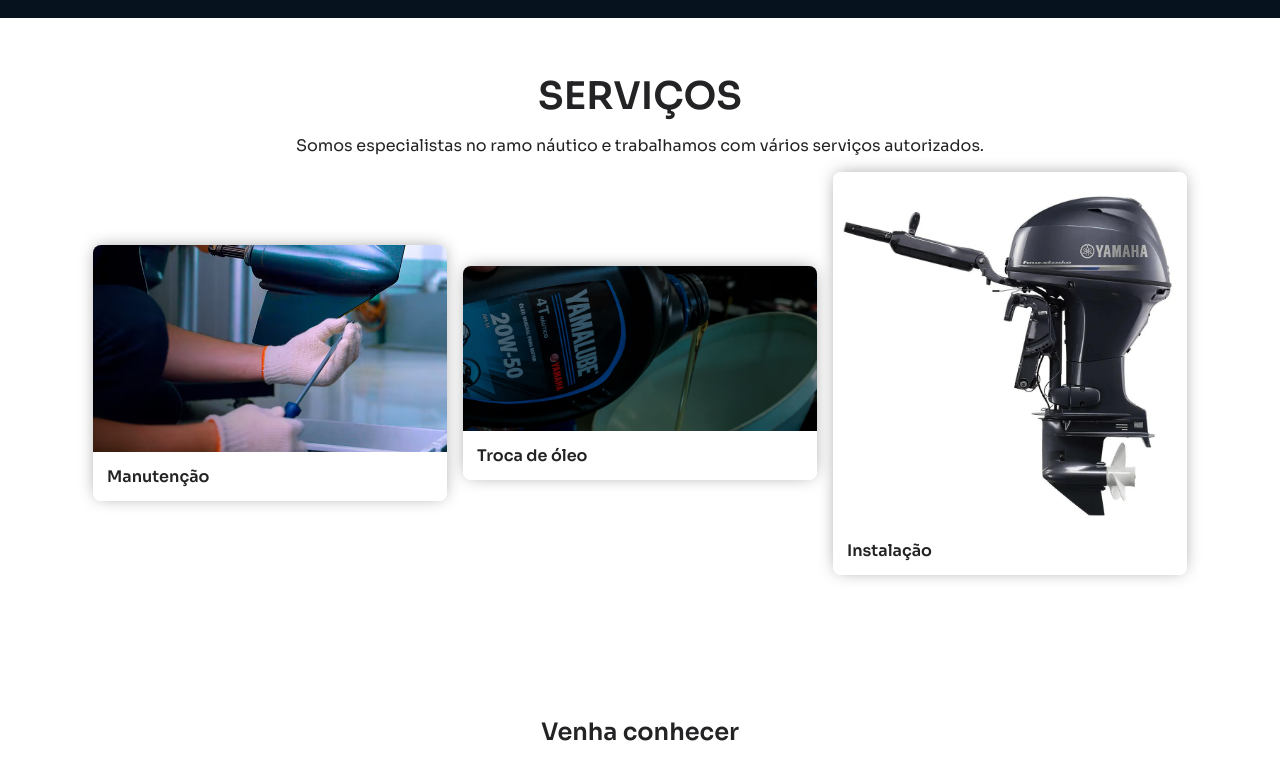
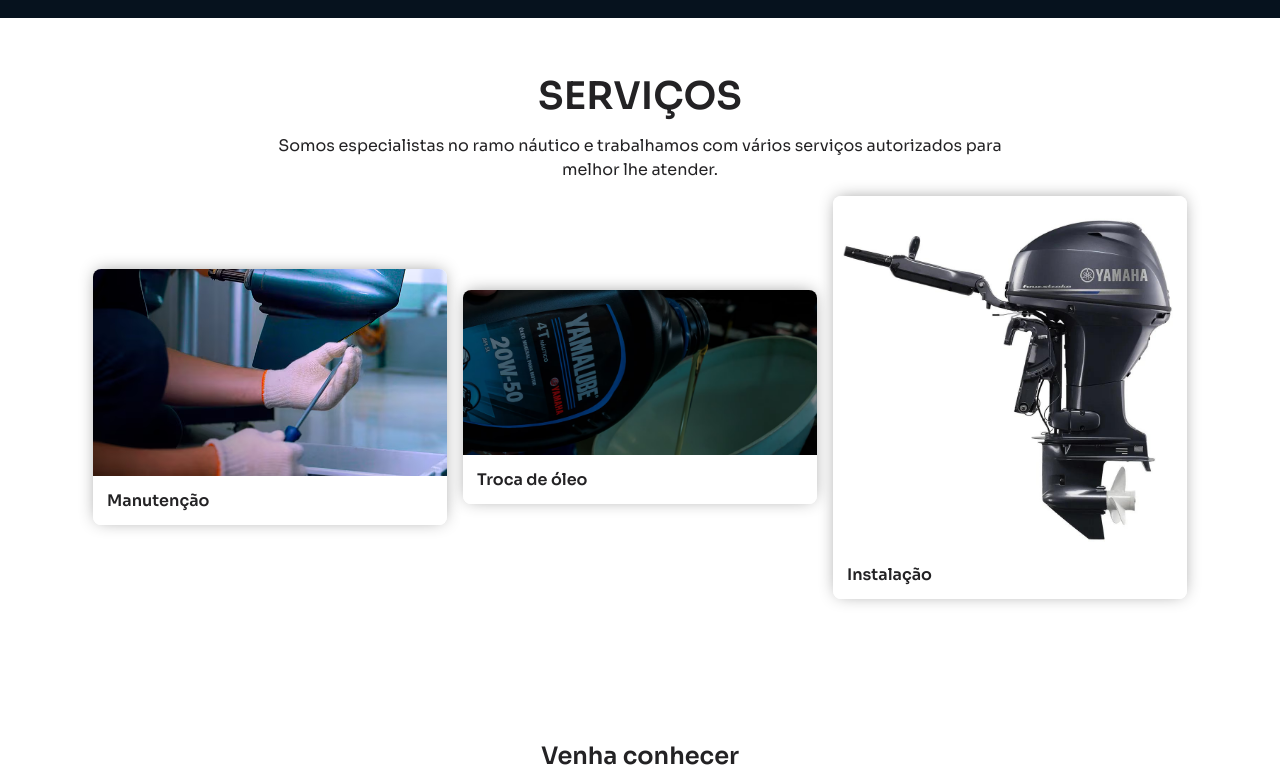
Before and after one commit to edujoker/Joice-Cassiano, a plain HTML site: page index.html in a window 1280 px wide. Shown: the part 1560-2339 px from the top of the page. Drawn offline with nearby package versions, Linux system fonts and the light colour scheme.

Commit message:
atualização de paragrafo

```diff
--- a/index.html
+++ b/index.html
@@ -86,7 +86,7 @@
     <section class="services">
         <div class="services-content container">
             <h2>Serviços</h2>
-            <p>Somos especialistas no ramo náutico e trabalhamos com vários serviços autorizados.
+            <p>Somos especialistas no ramo náutico e trabalhamos com vários serviços autorizados para melhor lhe atender.
             </p>
         </div>
 
```
